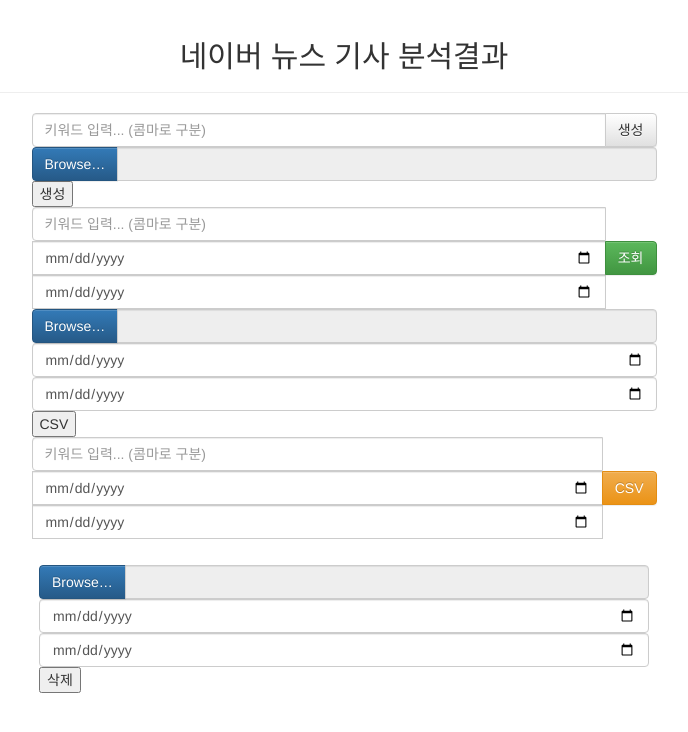
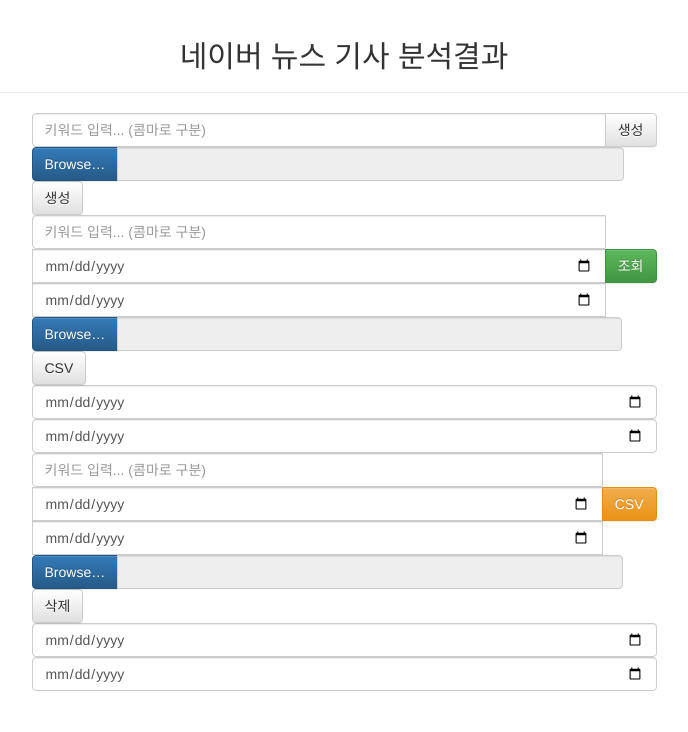
Before and after one commit to sssssqew/navernewscrawler, a Django app: template crawler/templates/crawler/base.html in a window 1280 px wide. Shown: the top 732 px of the page, without its empty margins (296-984 px from the left). Run offline with Django 3.2, Linux system fonts and the light colour scheme; the template is opened without the code that fills it, so the values that code supplies are empty; parts of the project's set-up code (start-up, migrations or seed data) failed here and were passed over; some libraries are stand-ins or nearby versions.

Commit message:
서비스 메인화면 변경

```diff
--- a/crawler/templates/crawler/base.html
+++ b/crawler/templates/crawler/base.html
@@ -41,10 +41,10 @@
 	    </form>
 
 
-		<form action="{% url 'keyword_store' %}" method="post" enctype="multipart/form-data">
+	  <form action="{% url 'keyword_store' %}" method="post" enctype="multipart/form-data">
 	   	{% csrf_token %}
 		<div class="col-lg-6 col-lg-offset-3">
-		   <div class="input-group">
+		   <div class="input-group" style="float:left;width:94.8%;">
                 <label class="input-group-btn">
                     <span class="btn btn-primary">
                         Browse… <input type="file" name="file" id="file1" style="display: none;">
@@ -52,11 +52,11 @@
                 </label>
                 <input type="text" id="fname-1" class="form-control" readonly="">
             </div>
-		    <input type="submit" value="생성" />
+		    <input class="btn btn-default" type="submit" value="생성" />
          </div>
         </form>
 
-		<div style="margin-top:7%;margin-bottom: 7%">
+	<div style="margin-top:7%;margin-bottom: 7%">
 	    <form action="{% url 'keyword_list' %}" method="POST">
 	        	{% csrf_token %}
 		  <div class="col-lg-6 col-lg-offset-3">
@@ -70,14 +70,14 @@
 		    </div>
 		  </div>
 	    </form>
-	    </div>
+	  </div>
 
-	<div style="margin-top:7%;margin-bottom: 7%">
+	<div style="margin-top:15%;margin-bottom: 15%">
 	   <!-- 파일 입력  -->
 	   <form action="{% url 'download_to_csv' %}" method="post" enctype="multipart/form-data">
 	   	{% csrf_token %}
 		<div class="col-lg-6 col-lg-offset-3">
-		   <div class="input-group">
+		   <div class="input-group" style="float:left;width:94.5%;">
                 <label class="input-group-btn">
                     <span class="btn btn-primary">
                         Browse… <input type="file" name="file" id="file2" style="display: none;">
@@ -85,13 +85,14 @@
                 </label>
                 <input type="text" id="fname-2" class="form-control" readonly="">
             </div>
+            <input class="btn btn-default" type="submit" value="CSV" />
             <input type="date" class="form-control" name="start_date_search" placeholder="from">
 		    <input type="date" class="form-control" name="end_date_search" placeholder="to">
-		    <input type="submit" value="CSV" />
          </div>
         </form>
 	</div>
 
+	<div style="margin-top:15%;margin-bottom: 7%">
 	    <form action="{% url 'download_to_csv' %}" method="POST">
 	        	{% csrf_token %}
 		  <div class="col-lg-6 col-lg-offset-3">
@@ -107,11 +108,11 @@
 	    </form>
 	</div>
 
-	<div style="margin-top:2%;margin-bottom: 7%">
+	<div style="margin-top:27%;margin-bottom: 7%">
 	<form action="{% url 'keyword_delete' %}" method="post" enctype="multipart/form-data">
 	   	{% csrf_token %}
 		<div class="col-lg-6 col-lg-offset-3">
-		   <div class="input-group">
+		   <div class="input-group" style="float:left;width:94.7%;">
                 <label class="input-group-btn">
                     <span class="btn btn-primary">
                         Browse… <input type="file" name="file" id="file3" style="display: none;">
@@ -119,12 +120,13 @@
                 </label>
                 <input type="text" id="fname-3" class="form-control" readonly="">
             </div>
+            <input class="btn btn-default" type="submit" value="삭제" />
             <input type="date" class="form-control" name="start_date_search" placeholder="from">
 		    <input type="date" class="form-control" name="end_date_search" placeholder="to">
-		    <input type="submit" value="삭제" />
          </div>
      </form>
      </div>
+	</div>
 	{% block content %}
 	{% endblock %}
 </body>
```
